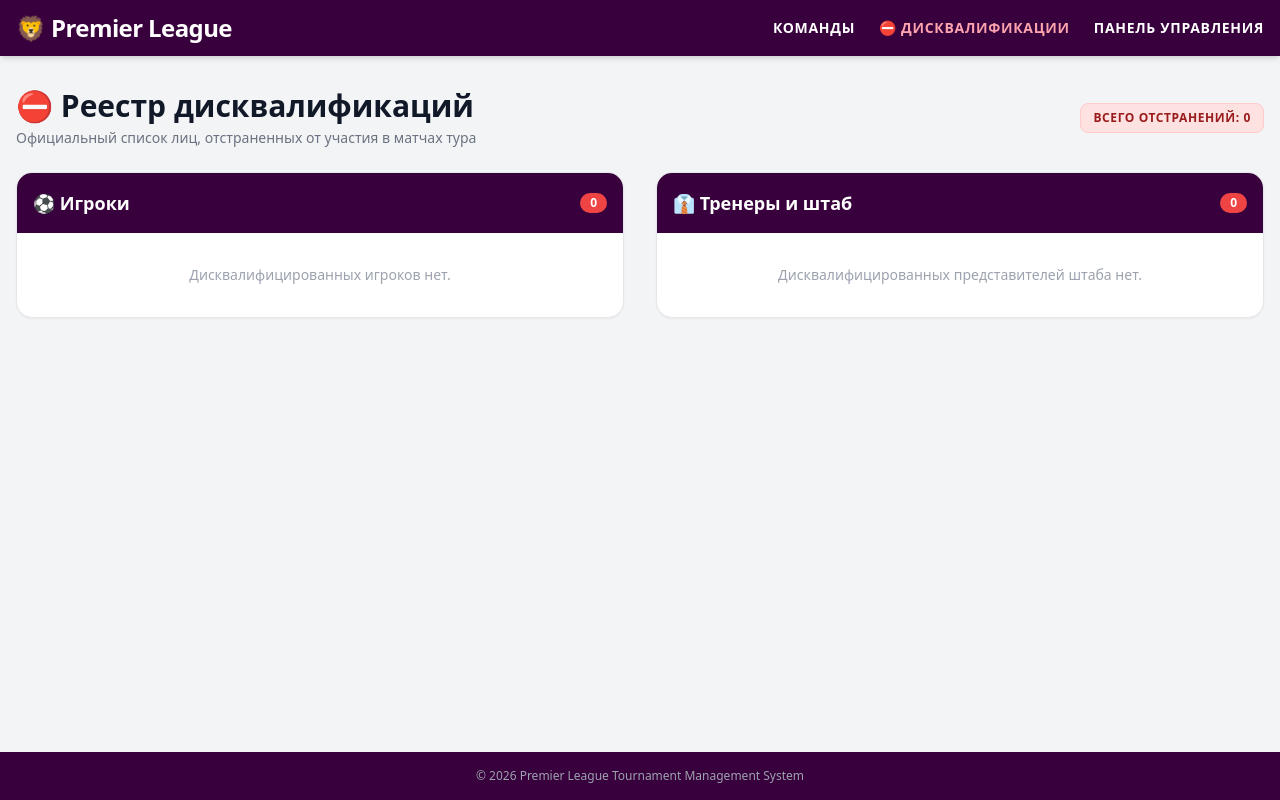
After one commit to Anvizy11/Premier_League, a Flask app: page /suspensions in a window 1280 px wide. The commit adds this page. Run offline with Flask 3, Linux system fonts and the light colour scheme; data that the repository does not hold is empty; some libraries are stand-ins or nearby versions.

Commit message:
Add disciplinary suspension registry and squad flags

```diff
--- a/app.py
+++ b/app.py
@@ -31,13 +31,11 @@ def team_detail(team_id):
     conn = get_connection()
     cursor = conn.cursor()
 
-    # Получаем информацию о команде
     team = cursor.execute("SELECT * FROM teams WHERE id = ?", (team_id,)).fetchone()
     if not team:
         conn.close()
         abort(404)
 
-    # Список игроков с сортировкой по позиции
     players = cursor.execute("""
         SELECT * FROM players
         WHERE team_id = ?
@@ -50,11 +48,78 @@ def team_detail(team_id):
             END, jersey_number ASC
     """, (team_id,)).fetchall()
 
-    # Список персонала
     staff = cursor.execute("SELECT * FROM staff WHERE team_id = ? ORDER BY id ASC", (team_id,)).fetchall()
-
     conn.close()
     return render_template("team_detail.html", team=team, players=players, staff=staff)
 
+@app.route("/players/<int:player_id>")
+def player_detail(player_id):
+    conn = get_connection()
+    cursor = conn.cursor()
+
+    query = """
+        SELECT p.*, t.name AS team_name
+        FROM players p
+        JOIN teams t ON p.team_id = t.id
+        WHERE p.id = ?
+    """
+    player = cursor.execute(query, (player_id,)).fetchone()
+    if not player:
+        conn.close()
+        abort(404)
+
+    stats = {
+        "appearances": 0,
+        "goals": 0,
+        "yellow_cards": 0,
+        "red_cards": 0
+    }
+
+    events = cursor.execute("""
+        SELECT event_type, COUNT(*) as cnt
+        FROM match_events
+        WHERE player_id = ?
+        GROUP BY event_type
+    """, (player_id,)).fetchall()
+
+    for event in events:
+        if event["event_type"] in ("GOAL", "PENALTY"):
+            stats["goals"] += event["cnt"]
+        elif event["event_type"] == "YELLOW_CARD":
+            stats["yellow_cards"] += event["cnt"]
+        elif event["event_type"] == "RED_CARD":
+            stats["red_cards"] += event["cnt"]
+
+    conn.close()
+    return render_template("player_detail.html", player=player, stats=stats)
+
+@app.route("/suspensions")
+def suspensions_list():
+    conn = get_connection()
+    cursor = conn.cursor()
+
+    suspended_players = cursor.execute("""
+        SELECT p.*, t.name AS team_name
+        FROM players p
+        JOIN teams t ON p.team_id = t.id
+        WHERE p.is_suspended = 1
+        ORDER BY t.name ASC, p.last_name ASC
+    """).fetchall()
+
+    suspended_staff = cursor.execute("""
+        SELECT s.*, t.name AS team_name
+        FROM staff s
+        JOIN teams t ON s.team_id = t.id
+        WHERE s.is_suspended = 1
+        ORDER BY t.name ASC, s.last_name ASC
+    """).fetchall()
+
+    conn.close()
+    return render_template(
+        "suspensions.html",
+        suspended_players=suspended_players,
+        suspended_staff=suspended_staff
+    )
+
 if __name__ == "__main__":
     app.run(debug=True, port=5000)
--- a/templates/base.html
+++ b/templates/base.html
@@ -17,11 +17,15 @@
     <header class="pl-purple text-white shadow-md">
         <div class="max-w-7xl mx-auto px-4 py-3 flex items-center justify-between">
             <div class="flex items-center space-x-3">
-                <span class="text-2xl font-black tracking-tight text-white">🦁 Premier League</span>
+                <a href="/" class="text-2xl font-black tracking-tight text-white hover:text-emerald-400 transition">
+                    🦁 Premier League
+                </a>
             </div>
-            <nav class="flex space-x-6 text-sm font-semibold uppercase tracking-wider">
-                <a href="/" class="hover:text-emerald-400 transition">Таблица</a>
-                <a href="/teams" class="hovansition">Команды</a>
+            <nav class="flex items-center space-x-6 text-sm font-semibold uppercase tracking-wider">
+                <a href="/teams" class="hover:text-emerald-400 transition">Команды</a>
+                <a href="/suspensions" class="text-rose-300 hover:text-white transition flex items-center gap-1 font-bold">
+                    <span>⛔ Дисквалификации</span>
+                </a>
                 <a href="/admin" class="hover:text-emerald-400 transition">Панель управления</a>
             </nav>
         </div>
--- /dev/null
+++ b/templates/suspensions.html
@@ -0,0 +1,121 @@
+{% extends 'base.html' %}
+
+{% block title %}Реестр дисквалификаций — Premier League{% endblock %}
+
+{% block content %}
+<div class="mb-6 flex flex-col sm:flex-row sm:items-center sm:justify-between gap-4">
+    <div>
+        <h1 class="text-3xl font-black text-gray-900 flex items-center gap-2">
+            <span>⛔ Реестр дисквалификаций</span>
+        </h1>
+        <p class="text-gray-500 text-sm mt-1">Официальный список лиц, отстраненных от участия в матчах тура</p>
+    </div>
+    <div class="flex items-center space-x-2 text-xs font-bold uppercase tracking-wider">
+        <span class="bg-red-100 text-red-800 px-3 py-1.5 rounded-lg border border-red-200">
+            Всего отстранений: {{ suspended_players|length + suspended_staff|length }}
+        </span>
+    </div>
+</div>
+
+<div class="grid grid-cols-1 lg:grid-cols-2 gap-8">
+    <!-- Блок дисквалифицированных игроков -->
+    <div class="bg-white rounded-2xl shadow-sm border border-gray-200 overflow-hidden flex flex-col">
+        <div class="pl-purple p-4 text-white flex justify-between items-center">
+            <h2 class="font-extrabold text-lg flex items-center gap-2">
+                <span>⚽ Игроки</span>
+            </h2>
+            <span class="bg-red-500 text-white text-xs px-2.5 py-0.5 rounded-full font-bold">
+                {{ suspended_players|length }}
+            </span>
+        </div>
+
+        {% if suspended_players %}
+        <div class="overflow-x-auto">
+            <table class="min-w-full divide-y divide-gray-200 text-left text-sm">
+                <thead class="bg-gray-50 text-gray-500 font-semibold uppercase text-xs">
+                    <tr>
+                        <th class="px-5 py-3">Клуб</th>
+                        <th class="px-5 py-3">№</th>
+                        <th class="px-5 py-3">Игрок</th>
+                        <th class="px-5 py-3">Позиция</th>
+                        <th class="px-5 py-3 text-right">Действие</th>
+                    </tr>
+                </thead>
+                <tbody class="divide-y divide-gray-100">
+                    {% for p in suspended_players %}
+                    <tr class="hover:bg-red-50/50 transition">
+                        <td class="px-5 py-4 font-bold text-gray-700">{{ p.team_name }}</td>
+                        <td class="px-5 py-4 font-black text-gray-900">№ {{ p.jersey_number }}</td>
+                        <td class="px-5 py-4 font-bold text-purple-950">
+                            {{ p.first_name }} {{ p.last_name }}
+                        </td>
+                        <td class="px-5 py-4">
+                            <span class="px-2 py-0.5 text-xs font-bold rounded bg-gray-100 text-gray-700">
+                                {{ p.position }}
+                            </span>
+                        </td>
+                        <td class="px-5 py-4 text-right">
+                            <a href="/players/{{ p.id }}" class="text-xs font-bold text-purple-700 hover:underline">
+                                Профиль →
+                            </a>
+                        </td>
+                    </tr>
+                    {% endfor %}
+                </tbody>
+            </table>
+        </div>
+        {% else %}
+        <div class="p-8 text-center text-gray-400 text-sm">
+            Дисквалифицированных игроков нет.
+        </div>
+        {% endif %}
+    </div>
+
+    <!-- Блок дисквалифицированных тренеров и штаба -->
+    <div class="bg-white rounded-2xl shadow-sm border border-gray-200 overflow-hidden flex flex-col">
+        <div class="pl-purple p-4 text-white flex justify-between items-center">
+            <h2 class="font-extrabold text-lg flex items-center gap-2">
+                <span>👔 Тренеры и штаб</span>
+            </h2>
+            <span class="bg-red-500 text-white text-xs px-2.5 py-0.5 rounded-full font-bold">
+                {{ suspended_staff|length }}
+            </span>
+        </div>
+
+        {% if suspended_staff %}
+        <div class="overflow-x-auto">
+            <table class="min-w-full divide-y divide-gray-200 text-left text-sm">
+                <thead class="bg-gray-50 text-gray-500 font-semibold uppercase text-xs">
+                    <tr>
+                        <th class="px-5 py-3">Клуб</th>
+                        <th class="px-5 py-3">ФИО</th>
+                        <th class="px-5 py-3">Должность</th>
+                        <th class="px-5 py-3 text-right">Статус</th>
+                    </tr>
+                </thead>
+                <tbody class="divide-y divide-gray-100">
+                    {% for s in suspended_staff %}
+                    <tr class="hover:bg-red-50/50 transition">
+                        <td class="px-5 py-4 font-bold text-gray-700">{{ s.team_name }}</td>
+                        <td class="px-5 py-4 font-bold text-purple-950">
+                            {{ s.first_name }} {{ s.last_name }}
+                        </td>
+                        <td class="px-5 py-4 text-gray-600 font-medium">{{ s.role }}</td>
+                        <td class="px-5 py-4 text-right">
+                            <span class="text-xs bg-red-100 text-red-800 font-bold px-2 py-1 rounded">
+                                Отстранен
+                            </span>
+                        </td>
+                    </tr>
+                    {% endfor %}
+                </tbody>
+            </table>
+        </div>
+        {% else %}
+        <div class="p-8 text-center text-gray-400 text-sm">
+            Дисквалифицированных представителей штаба нет.
+        </div>
+        {% endif %}
+    </div>
+</div>
+{% endblock %}
```
Also changed, not shown: templates/team_detail.html (+23 -8 lines).
